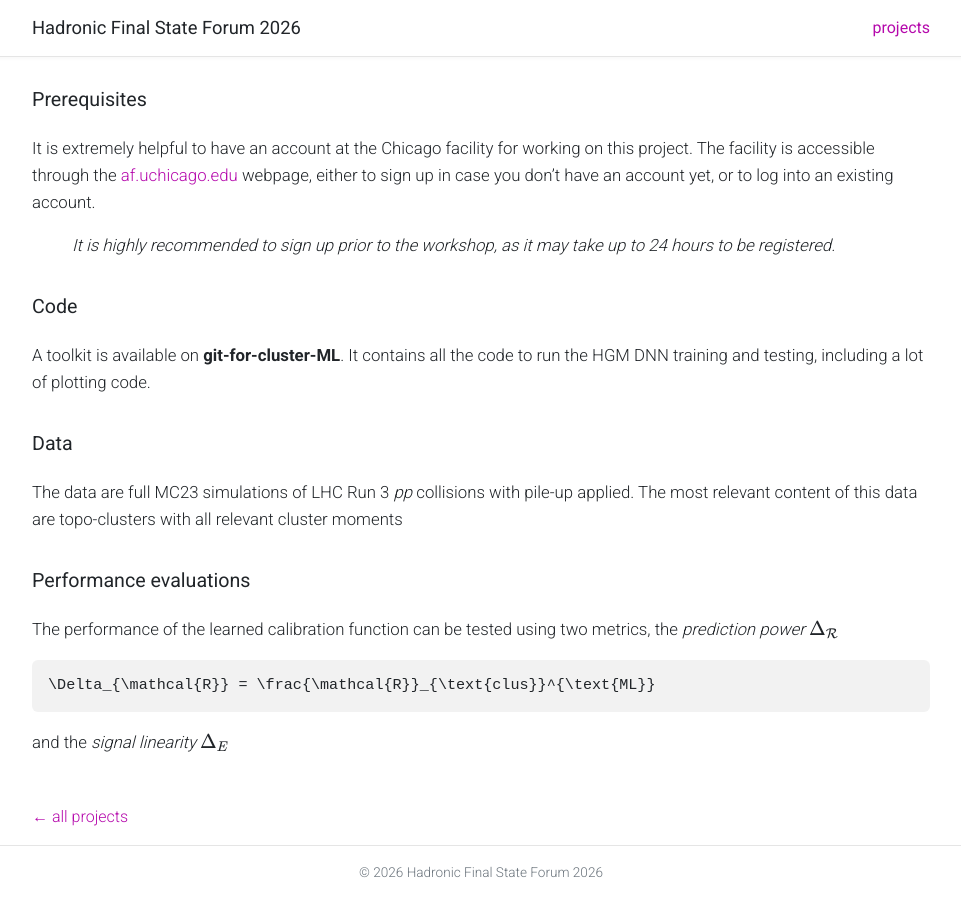
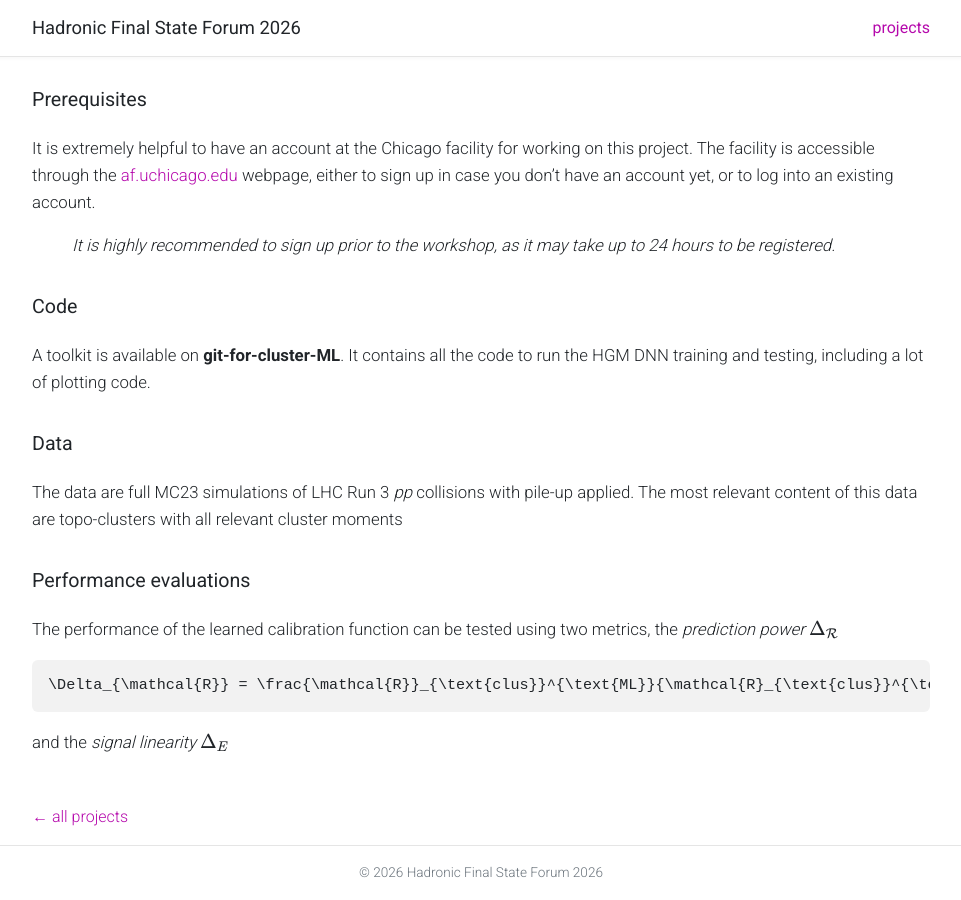
Before and after one commit to hfsf2026/hfsf2026.github.io, a Jekyll site: the page built from _projects/cluster_ML_transformers.md, in a window 1280 px wide and 900 px high, scrolled down 937 px. Shown: the whole window, without its empty margins (159-1120 px from the left). Built offline with Jekyll 4.4.1, drawn with Linux system fonts in a browser that asks for light colours.

Commit message:
Update cluster_ML_transformers.md

````diff
--- a/_projects/cluster_ML_transformers.md
+++ b/_projects/cluster_ML_transformers.md
@@ -37,7 +37,7 @@ The data are full MC23 simulations of LHC Run 3 _pp_ collisions with pile-up app
 
 The performance of the learned calibration function can be tested using two metrics, the _prediction power_ $$\Delta_{\mathcal{R}}$$
 ```math
-\Delta_{\mathcal{R}} = \frac{\mathcal{R}}_{\text{clus}}^{\text{ML}}
+\Delta_{\mathcal{R}} = \frac{\mathcal{R}}_{\text{clus}}^{\text{ML}}{\mathcal{R}_{\text{clus}}^{\text{EM}}}
 ```
 
 and the _signal linearity_ $$\Delta_{E}$$
````
